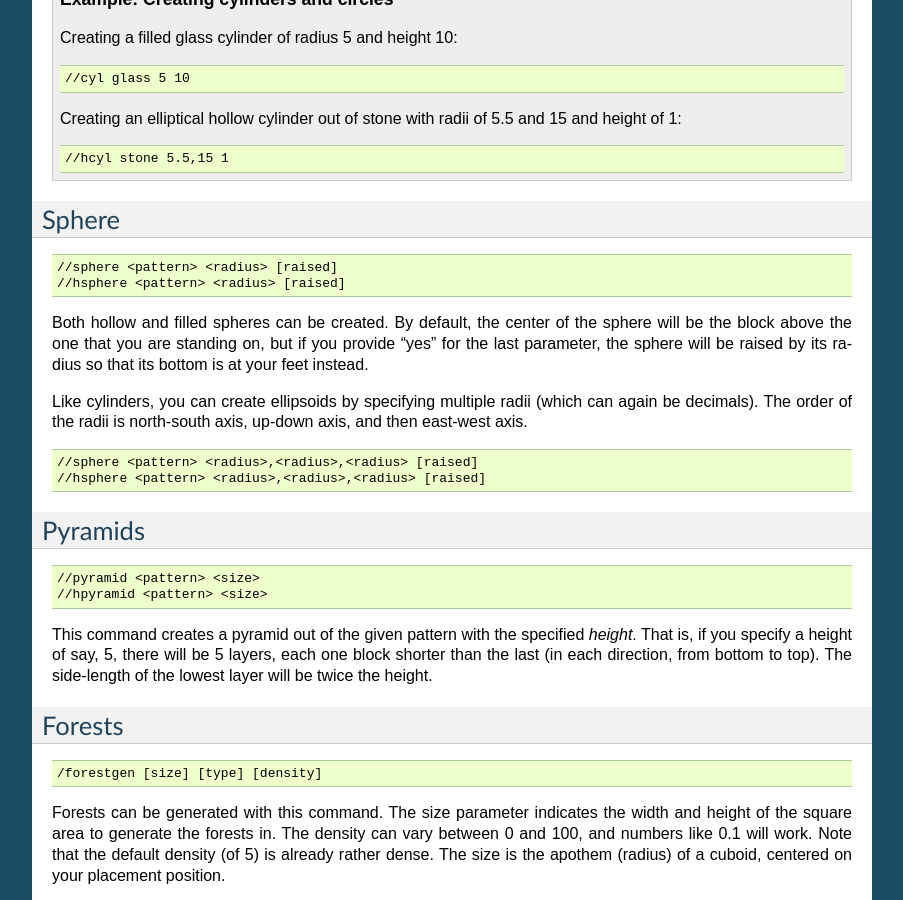
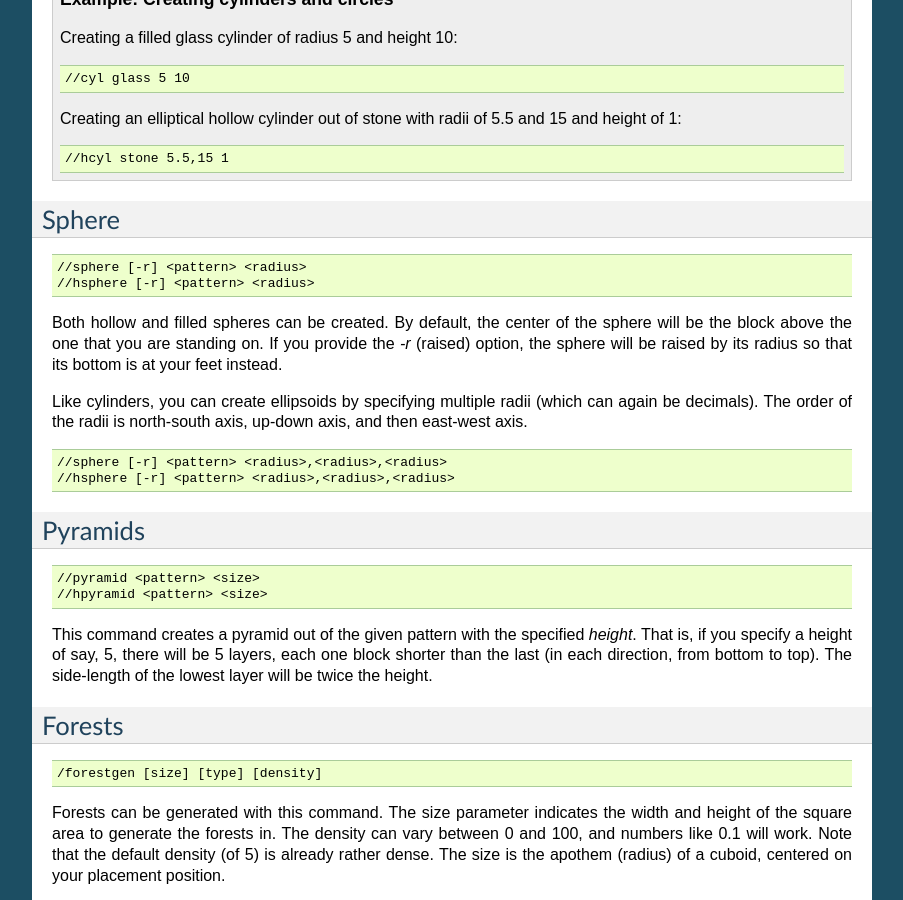
Before and after one commit to EngineHub/WorldEditDocs, a Sphinx documentation site: the page built from source/usage/generation.rst, in a window 1280 px wide and 900 px high, scrolled down 946 px. Shown: the whole window, without its empty margins (198-1101 px from the left). Built offline with Sphinx 7.4.7, drawn with Linux system fonts in a browser that asks for light colours.

Commit message:
:pencil2: construction: Update "raised" option for sphere/hsphere

```diff
--- a/source/usage/generation.rst
+++ b/source/usage/generation.rst
@@ -45,17 +45,17 @@ Sphere
 
 ::
 
-    //sphere <pattern> <radius> [raised]
-    //hsphere <pattern> <radius> [raised]
+    //sphere [-r] <pattern> <radius>
+    //hsphere [-r] <pattern> <radius>
 
-Both hollow and filled spheres can be created. By default, the center of the sphere will be the block above the one that you are standing on, but if you provide "yes" for the last parameter, the sphere will be raised by its radius so that its bottom is at your feet instead.
+Both hollow and filled spheres can be created. By default, the center of the sphere will be the block above the one that you are standing on. If you provide the `-r` (raised) option, the sphere will be raised by its radius so that its bottom is at your feet instead.
 
 Like cylinders, you can create ellipsoids by specifying multiple radii (which can again be decimals). The order of the radii is north-south axis, up-down axis, and then east-west axis.
 
 ::
 
-    //sphere <pattern> <radius>,<radius>,<radius> [raised]
-    //hsphere <pattern> <radius>,<radius>,<radius> [raised]
+    //sphere [-r] <pattern> <radius>,<radius>,<radius>
+    //hsphere [-r] <pattern> <radius>,<radius>,<radius>
 
 Pyramids
 ~~~~~~~~
```
